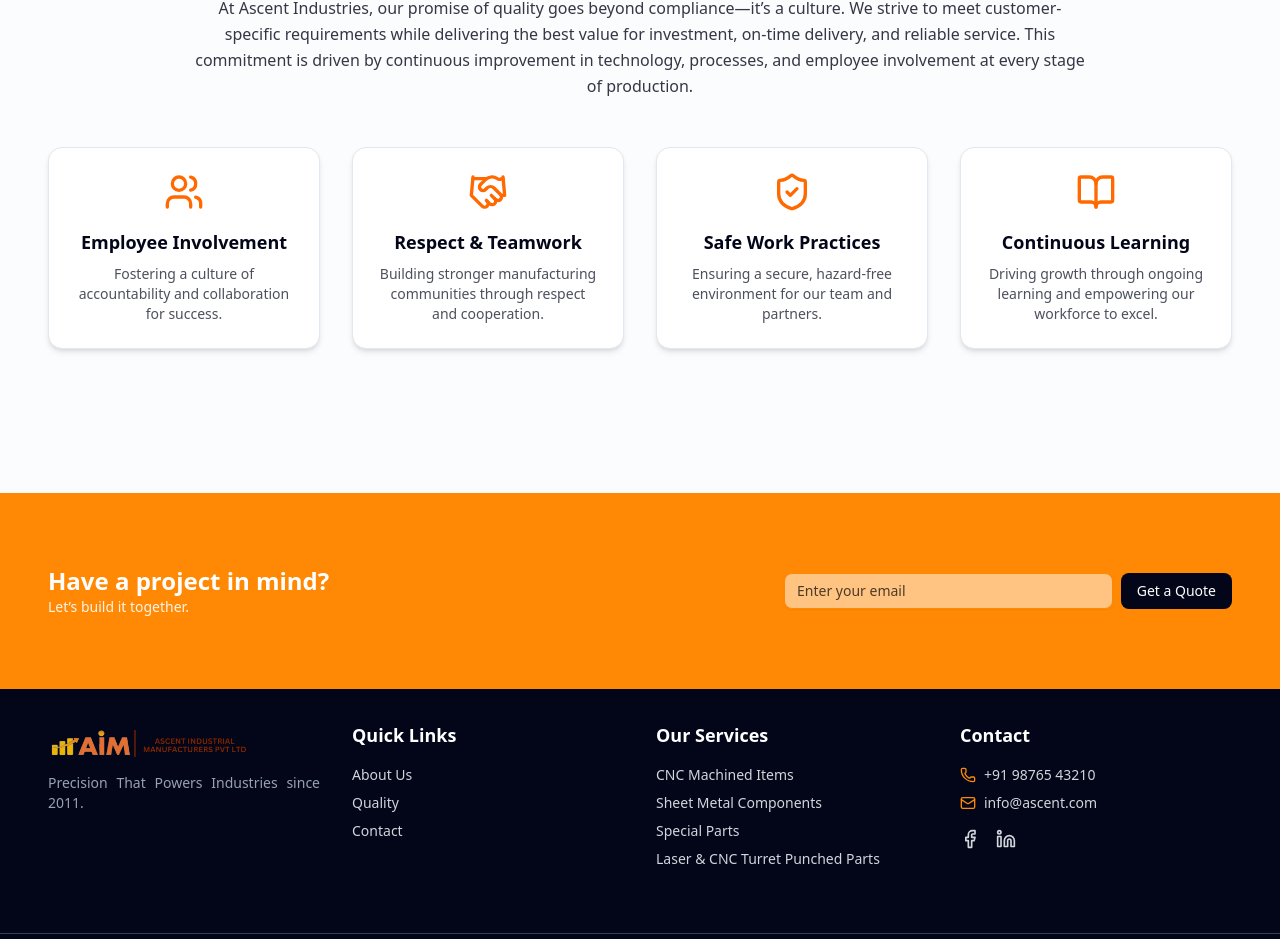
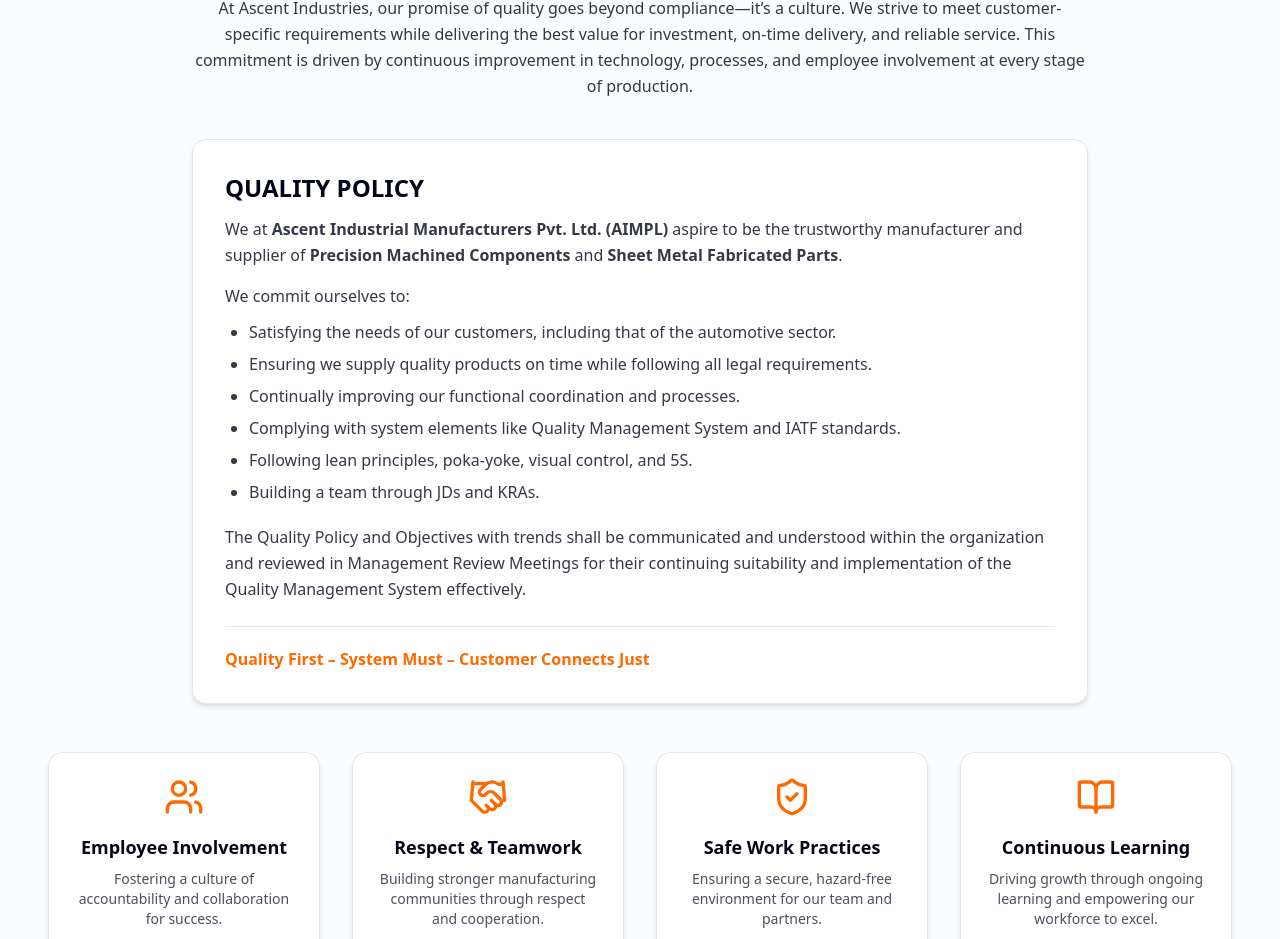
Before and after one commit to pranavsoni1101/ascent-industries, a Next.js app: page /about/quality-policy in a window 1280 px wide. Shown: the part 972-1911 px from the top of the page. Built offline with nearby package versions, Linux system fonts and the light colour scheme.

Commit message:
Added quality policy to the about/quality-policy page

```diff
--- a/app/about/quality-policy/page.tsx
+++ b/app/about/quality-policy/page.tsx
@@ -90,6 +90,54 @@
               involvement at every stage of production.
             </p>
           </div>
+          {/* Quality Policy Statement */}
+          <div className="max-w-4xl mx-auto mt-10">
+            <div className="bg-background border rounded-xl shadow-md p-6 sm:p-8 text-left">
+              <h3 className="text-2xl font-bold mb-3">QUALITY POLICY</h3>
+
+              <p className="text-foreground/80 leading-relaxed">
+                We at <span className="font-semibold">Ascent Industrial Manufacturers Pvt. Ltd. (AIMPL)</span> aspire to be the
+                trustworthy manufacturer and supplier of <span className="font-semibold">Precision Machined Components</span> and{" "}
+                <span className="font-semibold">Sheet Metal Fabricated Parts</span>.
+              </p>
+
+              <p className="mt-4 text-foreground/80 font-medium">We commit ourselves to:</p>
+
+              <ul className="mt-3 space-y-2 text-foreground/80 list-disc pl-6">
+                <li>
+                  Satisfying the needs of our customers, including that of the automotive sector.
+                </li>
+                <li>
+                  Ensuring we supply quality products on time while following all legal requirements.
+                </li>
+                <li>
+                  Continually improving our functional coordination and processes.
+                </li>
+                <li>
+                  Complying with system elements like Quality Management System and IATF standards.
+                </li>
+                <li>
+                  Following lean principles, poka-yoke, visual control, and 5S.
+                </li>
+                <li>
+                  Building a team through JDs and KRAs.
+                </li>
+              </ul>
+
+              <p className="mt-5 text-foreground/80 leading-relaxed">
+                The Quality Policy and Objectives with trends shall be communicated and understood within the organization and
+                reviewed in Management Review Meetings for their continuing suitability and implementation of the Quality
+                Management System effectively.
+              </p>
+
+              <div className="mt-6 pt-5 border-t">
+                <p className="text-orange-500 font-semibold">
+                  Quality First – System Must – Customer Connects Just
+                </p>
+              </div>
+            </div>
+          </div>
+
           <div className="py-12 grid grid-cols-1 sm:grid-cols-2 md:grid-cols-4 gap-8">
             {pillars.map((p, idx) => (
               <div
```
